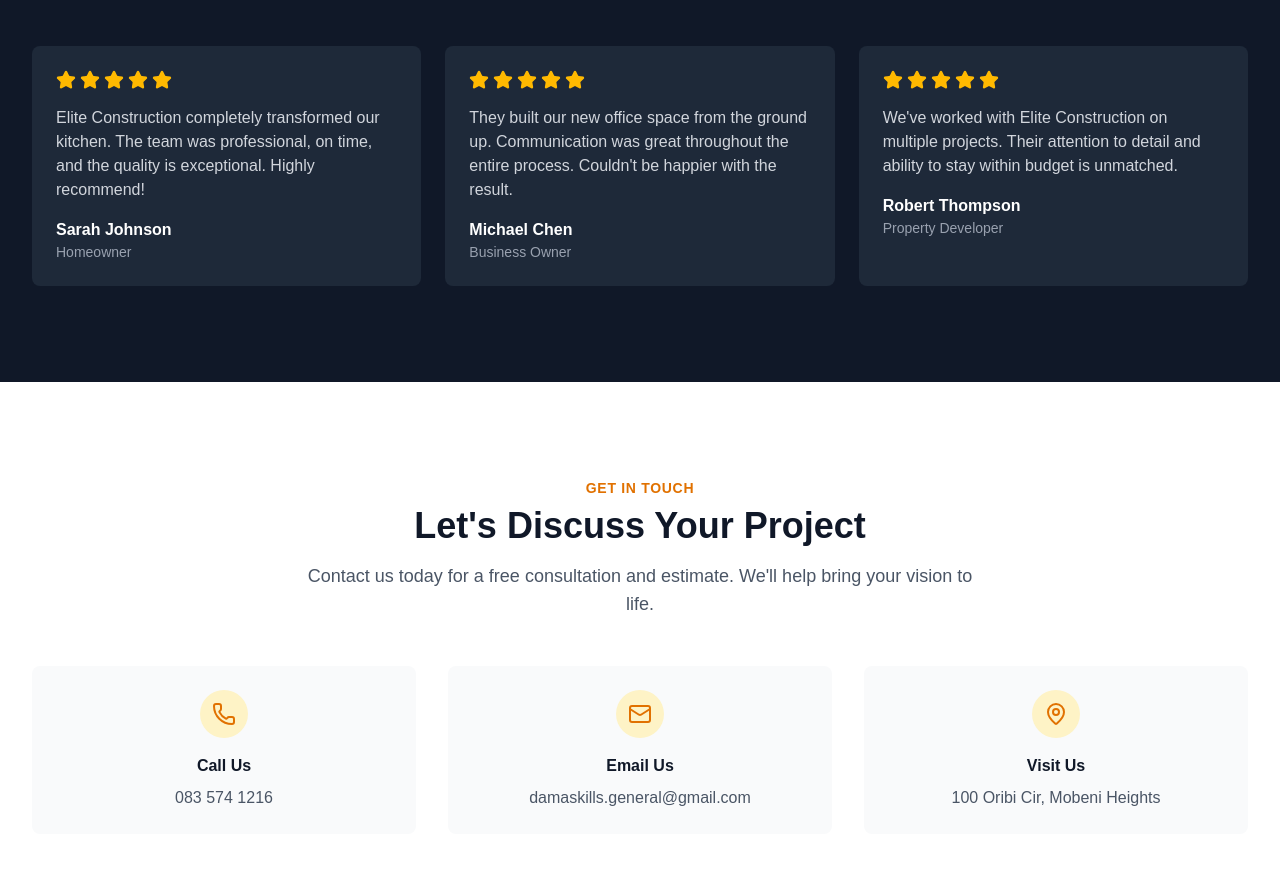
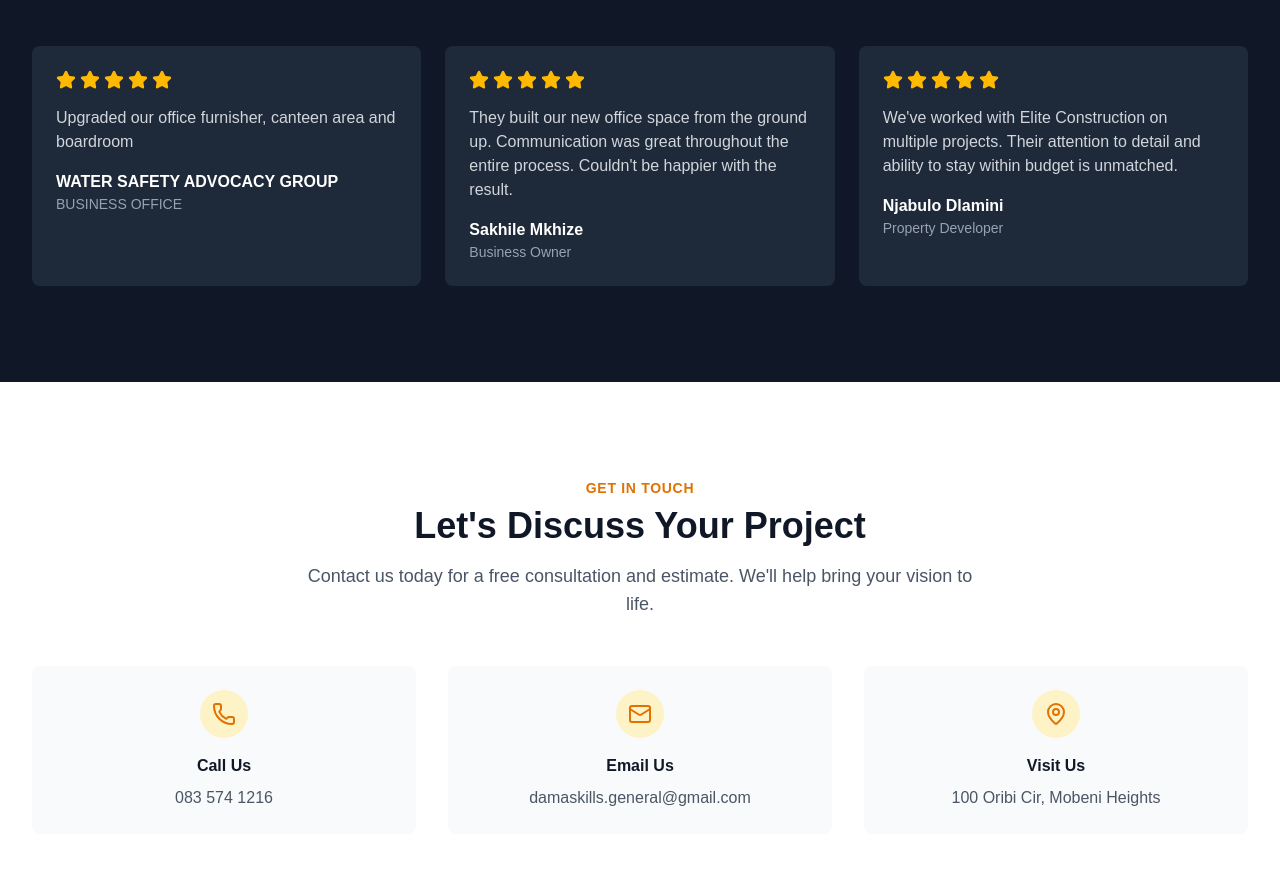
Before and after one commit to tsxepo-web/damaskills-trading, a Next.js app: page / in a window 1280 px wide. Shown: the part 2518-3389 px from the top of the page. Built offline with nearby package versions, Linux system fonts and the light colour scheme.

Commit message:
edit testimonials

```diff
--- a/app/components/Testimonials.tsx
+++ b/app/components/Testimonials.tsx
@@ -3,21 +3,20 @@ import { Star } from "lucide-react";
 const testimonials = [
   {
     id: 1,
-    name: "Sarah Johnson",
-    role: "Homeowner",
-    content:
-      "Elite Construction completely transformed our kitchen. The team was professional, on time, and the quality is exceptional. Highly recommend!",
+    name: "WATER SAFETY ADVOCACY GROUP",
+    role: "BUSINESS OFFICE",
+    content: "Upgraded our office furnisher, canteen area and boardroom",
   },
   {
     id: 2,
-    name: "Michael Chen",
+    name: "Sakhile Mkhize",
     role: "Business Owner",
     content:
       "They built our new office space from the ground up. Communication was great throughout the entire process. Couldn't be happier with the result.",
   },
   {
     id: 3,
-    name: "Robert Thompson",
+    name: "Njabulo Dlamini",
     role: "Property Developer",
     content:
       "We've worked with Elite Construction on multiple projects. Their attention to detail and ability to stay within budget is unmatched.",
```
